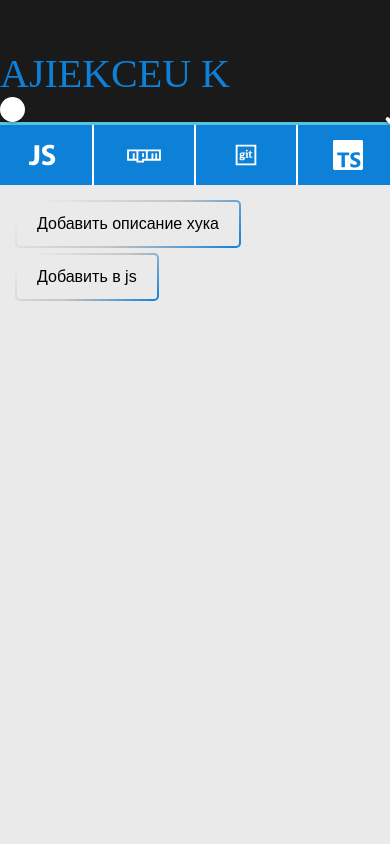
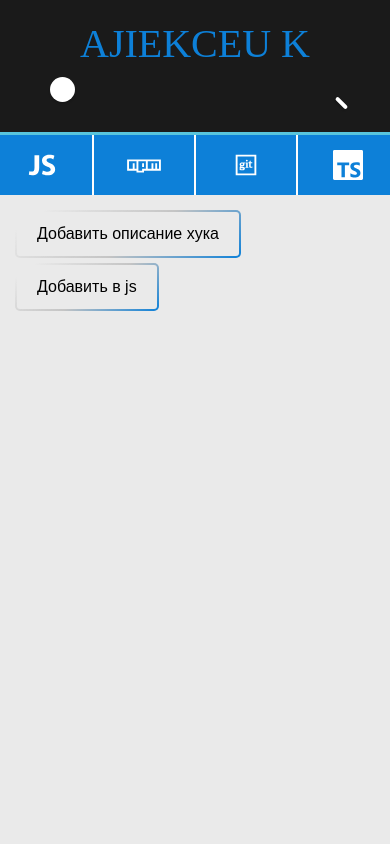
Before and after one commit to AlekseiKutukov/aleksei-k.ru_2.0, a Next.js app: page / in a window 390 px wide. Shown: the top 844 px of the page. Built offline with nearby package versions, Linux system fonts and the light colour scheme; a web font is replaced by a local one.

Commit message:
added adaptability from header

```diff
--- a/src/components/markupPage/Header/Header.module.css
+++ b/src/components/markupPage/Header/Header.module.css
@@ -1,39 +1,46 @@
-.header_logo_search {
-  display: flex;
-  justify-content: space-between;
-  margin: 0 auto;
-  max-width: 1100px;
-  padding: 20px 30px;
-}
-
 .header {
   background-color: #1a1a1a;
   color: #fff;
   border-bottom: 3px solid #58c4dc;
 }
 
-.logo {
+.header__logoSearch {
+  display: flex;
+  justify-content: space-between;
+  align-items: center;
+  margin: 0 auto;
+  max-width: 1100px;
+  padding: 20px 30px;
+}
+
+.header__logo {
   font-family: "Jolly Lodger";
   font-size: 40px;
   font-weight: 400;
   color: #0d80d8;
 }
 
-.logo:hover {
+.header__logo:hover {
   color: #fff;
 }
 
-@media (max-width: 991px) {
-}
-
-@media (max-width: 767px) {
-  .header_logo_search {
-    display: block;
-    margin: 0 auto;
-    padding: 50px 0 0;
-    width: 100%;
+@media (max-width: 1200px) {
+  .header__logoSearch {
+    padding: 20px 50px;
   }
 }
 
 @media (max-width: 575px) {
+  .header__logoSearch {
+    display: block;
+  }
+
+  .header__logo {
+    text-align: center;
+  }
+
+  .header__search {
+    justify-content: center;
+    margin: 10px 0;
+  }
 }
--- a/src/components/markupPage/Header/Header.tsx
+++ b/src/components/markupPage/Header/Header.tsx
@@ -5,11 +5,11 @@ import styles from "./Header.module.css";
 const Header = () => {
   return (
     <div className={styles.header}>
-      <div className={styles.header_logo_search}>
+      <div className={styles.header__logoSearch}>
         <Link href="/">
-          <div className={styles.logo}>AJIEKCEU K</div>
+          <div className={styles.header__logo}>AJIEKCEU K</div>
         </Link>
-        <div className={styles.search}>
+        <div className={styles.header__search}>
           <Search />
         </div>
       </div>
```
